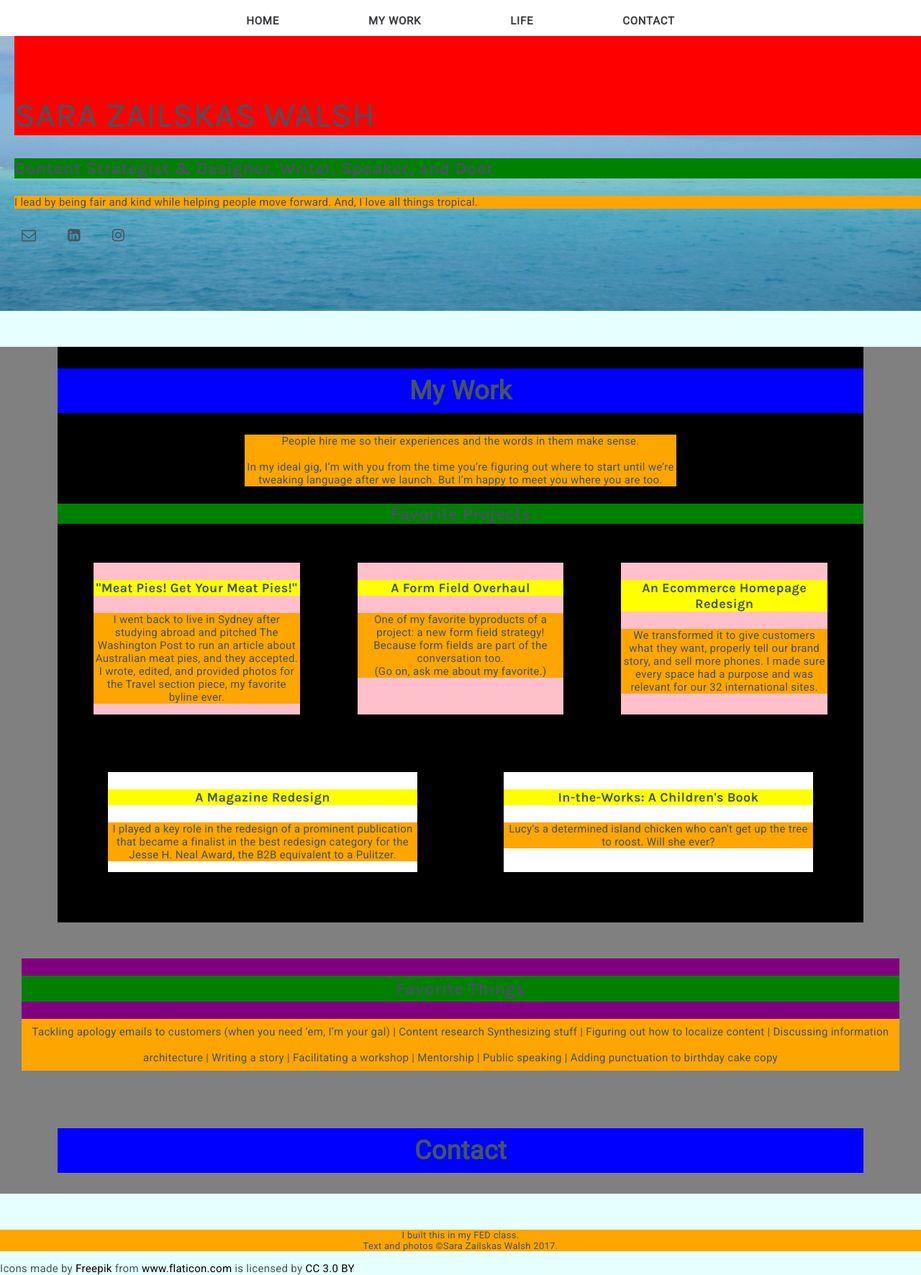
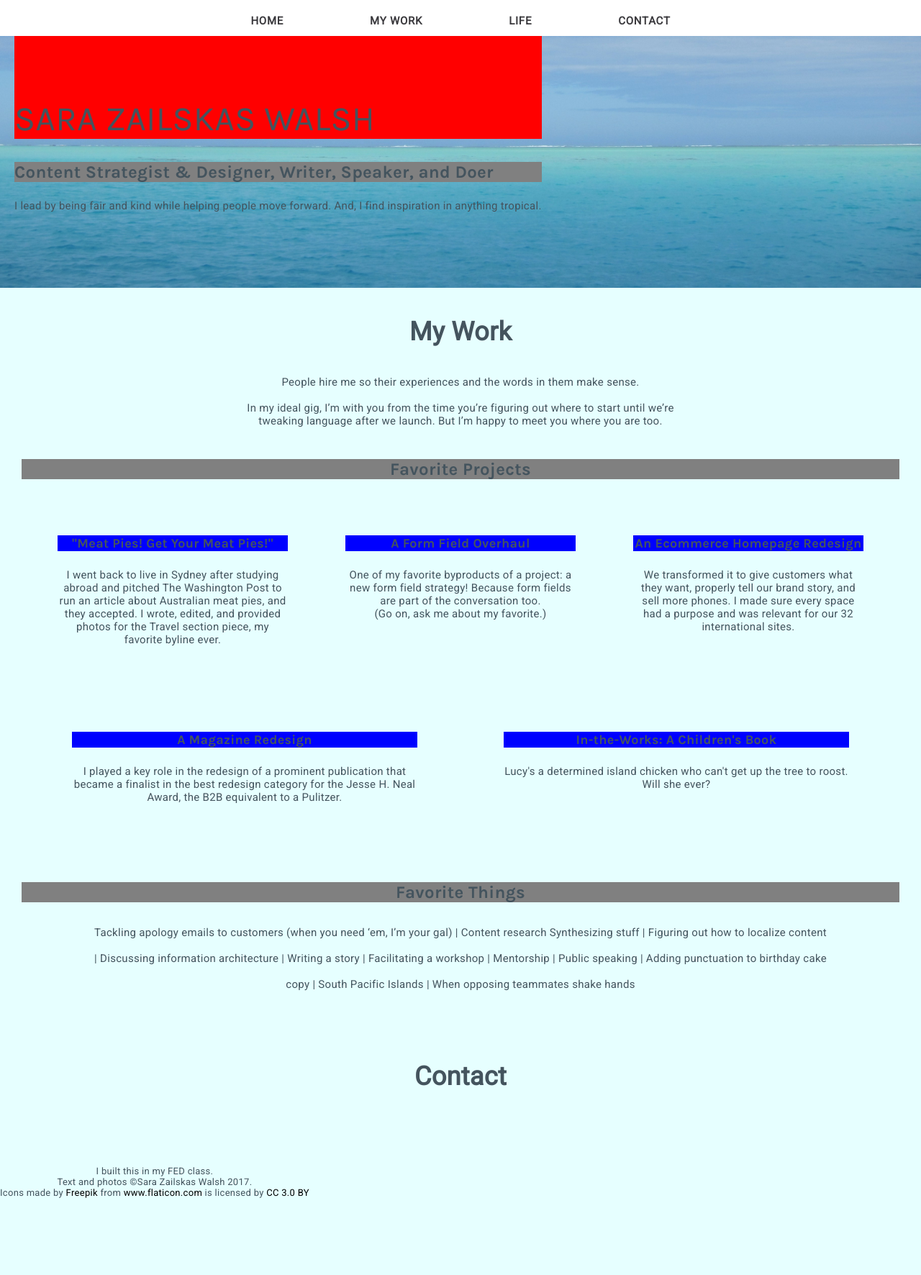
Before and after one commit to zails23/portfolio, a plain HTML site: page final_project_template/index.html in a window 1280 px wide. Shown: the whole page at 72% size. After the commit the page ends 1678 px from the top, so only its background shows below. Drawn offline with Linux system fonts and the light colour scheme.

Commit message:
Where I'm at

```diff
--- a/final_project_template/css/main.css
+++ b/final_project_template/css/main.css
@@ -26,7 +26,6 @@ body {
 
 main{
     padding: 0 30px;
-    background-color: gray;
 }
 
 a {
@@ -43,7 +42,6 @@ a:hover {
 
 p {
   text-align: center;
-  background-color: orange;
 }
 
 img {
@@ -60,9 +58,9 @@ h1 {
   text-transform: uppercase;
   font-weight: 400;
   text-align: left;
+  margin-left: 20px;
+  padding-top: 105px;
   background-color: red;
-  margin-left: 20px;
-  padding-top: 100px;
 }
 
 h2 {
@@ -70,13 +68,12 @@ h2 {
   text-align: center;
   font-weight: 700;
   padding: 10px;
-  background-color: blue;
 }
 
 h3 {
   font-size: 24px;
-  background-color: green;
   text-align: center;
+  background-color: gray;
   }
 
 .headerh3 {
@@ -92,12 +89,13 @@ h3 {
 .intro-text {
   max-width: 600px;
   margin: auto;
+  padding-bottom: 20px;
 }
 
 h4 {
   font-size: 18px;
   text-align: center;
-  background-color: yellow;
+  background-color: blue;
 }
 
 .footercopy {
@@ -113,8 +111,11 @@ nav {
     width: 100%;
     height: 50px;
     padding-bottom: 1px;
-    display: block;
-    text-align: center;
+    margin-bottom: 10px;
+    display: flex;
+    flex-basis; 100;
+    flex-wrap: wrap;
+    justify-content: center;
 
 }
 
@@ -122,41 +123,47 @@ nav a {
 	font-weight: 600;
 	letter-spacing: 0.75px;
 	padding: 20px 60px;
-	display: inline-block;
-	border-bottom: none;
+	display: flex;
+  flex-wrap: wrap;
+  border-bottom: none;
 	text-transform: uppercase;
   color: #3C3B3F;
 
 }
 
-.social-links a {
+/*.social-links a {
 	font-size: 20px;
 	padding: 10px;
 	display: inline-block;
 	color: #44545E;
   text-align: left;
-  margin-left: 20px;
+  margin-left: 20px;*/
 }
 
 .work {
   margin: 50px;
-  background-color: black;
+  display: flex;
 }
 
 .favethings {
   margin: 20px 50px
   text-align: center;
-  background-color: purple;
   line-height: 36px;
+  padding-left: 100px;
+  padding-right: 100px;
+  display: flex;
+  flex-basis: 100;
 }
 
 .things-copy {
-
   margin: 0;
 }
 
+
 .contact {
   margin: 50px;
+  display: flex;
+  flex-basis: 100;
 }
 
 /* ----------------------------------------
@@ -174,6 +181,9 @@ header {
   background-position: center;
   height: 400px;
   padding: 0;
+  display: flex;
+
+
 }
 
 section{
@@ -194,13 +204,13 @@ section{
 .col-3-3-3 {
   margin: 20px 40px 40px 40px;
   flex-basis: 33%;
-  background-color: pink;
+  flex-wrap: wrap;
 
 }
 .col-2-3 {
   margin: 20px 60px 60px 60px;
 	flex-basis: 64%;
-  background-color: white;
+  flex-wrap: wrap;
 }
 
 /* ----------------------------------------
@@ -210,3 +220,18 @@ Buttons
 /* ----------------------------------------
 Footer
 ------------------------------------------- */
+footer {
+  display: flex;
+  flex-basis: 100;
+}
+
+@media screen and (max-width: 600px) {
+  section {
+    flex-basis: 50%;
+  }
+}
+@media screen and (max-width: 400px) {
+  section {
+    flex-basis: 100%;
+  }
+}
--- a/final_project_template/index.html
+++ b/final_project_template/index.html
@@ -19,7 +19,6 @@
 </head>
 
 <body>
-
   <header>
     <nav>
       <a href="index">Home</a>
@@ -27,20 +26,21 @@
       <a href="life">Life</a>
       <a href="contact">Contact</a>
     </nav>
-    <h1>Sara Zailskas Walsh</h1>
-    <h3 class="headerh3">Content Strategist & Designer, Writer, Speaker, and Doer</h3>
-    <p class="headerp">I lead by being fair and kind while helping people move forward. And, I love all things tropical.</p>
-    <div class="social-links">
-      <a href="zails@yahoo.com"><i class="fa fa-envelope-o" aria-hidden="true"></i></a>
-      <a href="https://www.linkedin.com/in/sarazailskas/"><i class="fa fa-linkedin-square" aria-hidden="true"></i></a>
-      <a href="https://www.instagram.com/mrsswalshz/"><i class="fa fa-instagram" aria-hidden="true"></i></a>
+    <div class="header-text">
+      <h1>Sara Zailskas Walsh</h1>
+      <h3 class="headerh3">Content Strategist & Designer, Writer, Speaker, and Doer</h3>
+      <p class="headerp">I lead by being fair and kind while helping people move forward. And, I find inspiration in anything tropical.</p>
+      <!-- <div class="social-links">
+        <a href="zails@yahoo.com"><i class="fa fa-envelope-o" aria-hidden="true"></i></a>
+        <a href="https://www.linkedin.com/in/sarazailskas/"><i class="fa fa-linkedin-square" aria-hidden="true"></i></a>
+        <a href="https://www.instagram.com/mrsswalshz/"><i class="fa fa-instagram" aria-hidden="true"></i></a>
+    </div> -->
   </header>
 
   <main>
     <section class="work">
       <h2>My Work</h2>
       <p class="intro-text">People hire me so their experiences and the words in them make sense. <br><br>In my ideal gig, I’m with you from the time you’re figuring out where to start until we’re tweaking language after we launch. But I’m happy to meet you where you are too.</p>
-
 
       <h3>Favorite Projects</h3>
       <section class="row">
@@ -58,6 +58,7 @@
           <h4>An Ecommerce Homepage Redesign</h4>
           <p>We transformed it to give customers what they want, properly tell our brand story, and sell more phones. I made sure every space had a purpose and was relevant for our 32 international sites.</p>
         </div>
+
       </section>
 
 
@@ -75,11 +76,11 @@
     </section>
 
     <section>
-      <div class="favethings">
         <h3>Favorite Things</h3>
+        <div class="favethings">
+
         <p class=things-copy>Tackling apology emails to customers (when you need ‘em, I’m your gal) | Content research
-            Synthesizing stuff | Figuring out how to localize content | Discussing information architecture | Writing a story | Facilitating a workshop | Mentorship | Public speaking | Adding punctuation to birthday cake copy</p>
-
+            Synthesizing stuff | Figuring out how to localize content | Discussing information architecture | Writing a story | Facilitating a workshop | Mentorship | Public speaking | Adding punctuation to birthday cake copy | South Pacific Islands | When opposing teammates shake hands </p>
       </div>
     </section>
 
@@ -95,8 +96,9 @@
   </main>
 
   <footer>
-    <p class="footercopy">I built this in my FED class.<br>Text and photos ©Sara Zailskas Walsh 2017.<p>
-    <div>Icons made by <a href="http://www.freepik.com" title="Freepik">Freepik</a> from <a href="https://www.flaticon.com/" title="Flaticon">www.flaticon.com</a> is licensed by <a href="http://creativecommons.org/licenses/by/3.0/" title="Creative Commons BY 3.0" target="_blank">CC 3.0 BY</a></div>
+    <p class="footercopy">I built this in my FED class.<br>Text and photos ©Sara Zailskas Walsh 2017.<br>
+    Icons made by <a href="http://www.freepik.com" title="Freepik">Freepik</a> from <a href="https://www.flaticon.com/" title="Flaticon">www.flaticon.com</a> is licensed by <a href="http://creativecommons.org/licenses/by/3.0/" title="Creative Commons BY 3.0" target="_blank">CC 3.0 BY</a></p>
+
   </footer>
 
 </body>
```
